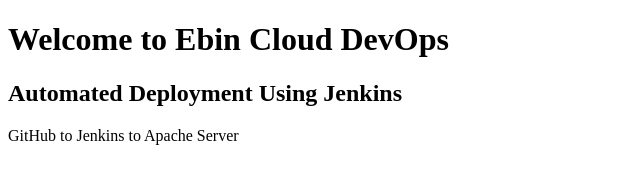
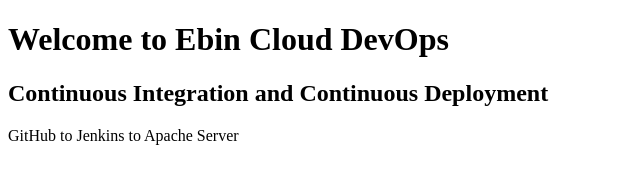
Before and after one commit to ebin9977/jenkins-web-deployment, a plain HTML site: page index.html in a window 1280 px wide. Shown: the whole page, without its empty margins (0-640 px from the left). Drawn offline with Linux system fonts and the light colour scheme.

Commit message:
Test automatic deployment

```diff
--- a/index.html
+++ b/index.html
@@ -5,7 +5,7 @@
 </head>
 <body>
     <h1>Welcome to Ebin Cloud DevOps</h1>
-    <h2>Automated Deployment Using Jenkins</h2>
+    <h2>Continuous Integration and Continuous Deployment</h2>
     <p>GitHub to Jenkins to Apache Server</p>
 </body>
 </html>
```
